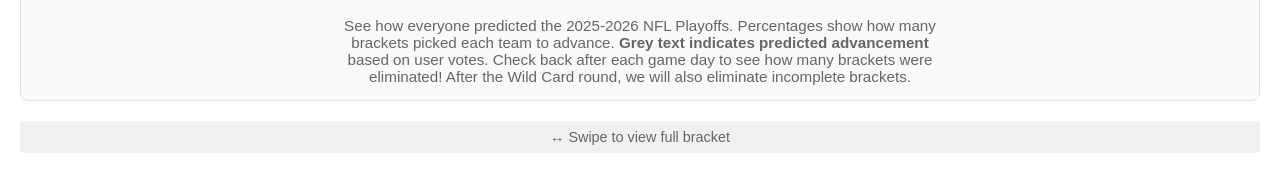
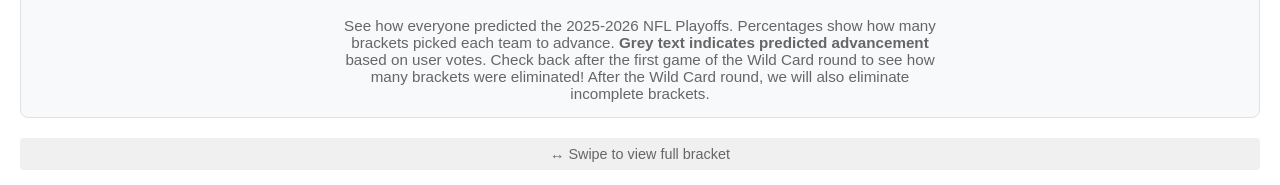
Before and after one commit to domprosys/nflbracket, a website: page index.html in a window 1280 px wide. Shown: the part 138-323 px from the top of the page. Drawn offline with nearby package versions, Linux system fonts and the light colour scheme; no server answers.

Commit message:
Update description to reference first game of Wild Card round

```diff
--- a/index.html
+++ b/index.html
@@ -711,7 +711,7 @@
             <div class="alive-box">
                 <span id="alive-percentage">100%</span> Brackets Still Alive
             </div>
-            <p class="stats-description">See how everyone predicted the 2025-2026 NFL Playoffs. Percentages show how many brackets picked each team to advance. <strong>Grey text indicates predicted advancement</strong> based on user votes. Check back after each game day to see how many brackets were eliminated! After the Wild Card round, we will also eliminate incomplete brackets.</p>
+            <p class="stats-description">See how everyone predicted the 2025-2026 NFL Playoffs. Percentages show how many brackets picked each team to advance. <strong>Grey text indicates predicted advancement</strong> based on user votes. Check back after the first game of the Wild Card round to see how many brackets were eliminated! After the Wild Card round, we will also eliminate incomplete brackets.</p>
         </div>
 
         <div class="countdown-container" id="countdown-container">
```
